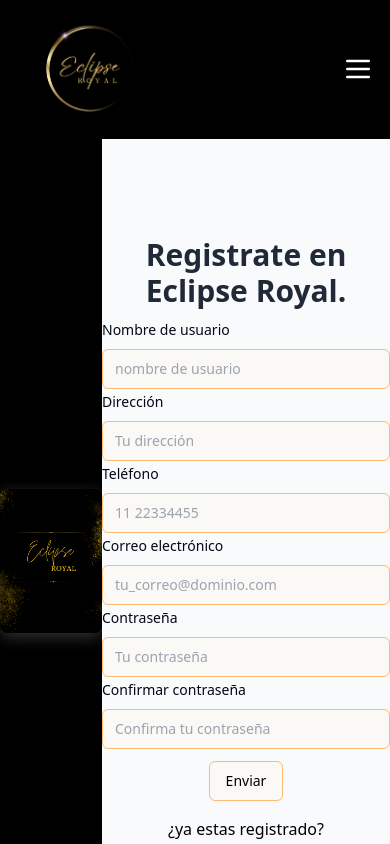
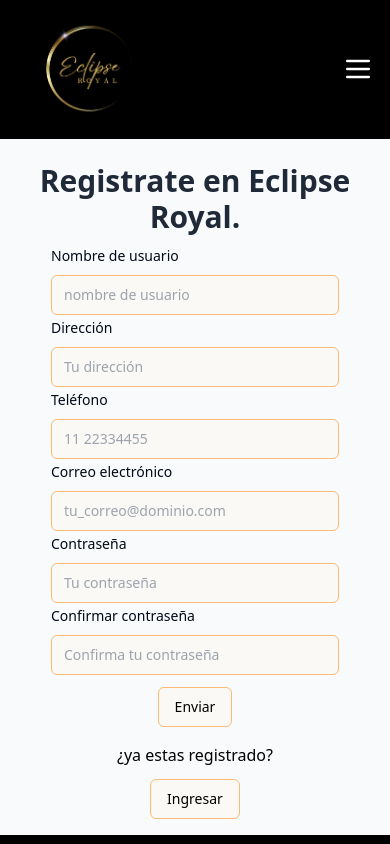
Before and after one commit to indisardi99/front-hotel-app, a Next.js app: page /register in a window 390 px wide. Shown: the top 844 px of the page. Built offline with nearby package versions, Linux system fonts and the light colour scheme.

Commit message:
refactor estilos responsive login register

```diff
--- a/src/app/login/page.tsx
+++ b/src/app/login/page.tsx
@@ -3,8 +3,8 @@
 
 const page = () => {
   return (
-    <div className="flex flex-row bg-slate-50 w-full h-screen">
-      <div className="flex flex-1 items-center justify-center bg-black">
+    <div className="flex flex-col md:flex-row bg-slate-50 w-full h-screen">
+      <div className="hidden md:flex flex-1 items-center justify-center bg-black">
         <Image
           src="/ECLIPSE.png"
           alt="Logo"
--- a/src/app/register/page.tsx
+++ b/src/app/register/page.tsx
@@ -3,8 +3,8 @@
 
 const page = () => {
   return (
-    <div className="flex flex-row bg-slate-50 w-full h-screen">
-      <div className="flex flex-1 items-center justify-center bg-black">
+    <div className="flex flex-col md:flex-row bg-slate-50 w-full h-full">
+      <div className="hidden md:flex flex-1 items-center justify-center bg-black">
         <Image
           src="/eclipse.png"
           alt="eclipse register"
@@ -13,7 +13,7 @@
           className="shadow-[0_4px_15px_rgba(255,255,255,0.2)] rounded-lg"
         />
       </div>
-      <div className="flex flex-1 flex-col items-center justify-center">
+      <div className="flex flex-1 flex-col items-center p-2 m-2 justify-center ">
         <h1 className="text-3xl font-bold text-gray-800 m-2 text-center">
           Registrate en Eclipse Royal.
         </h1>
```
